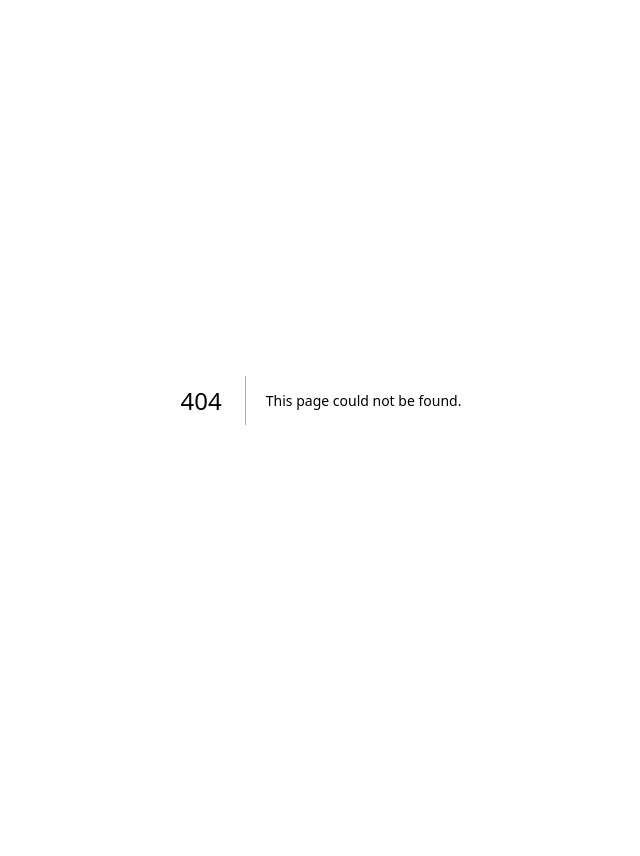
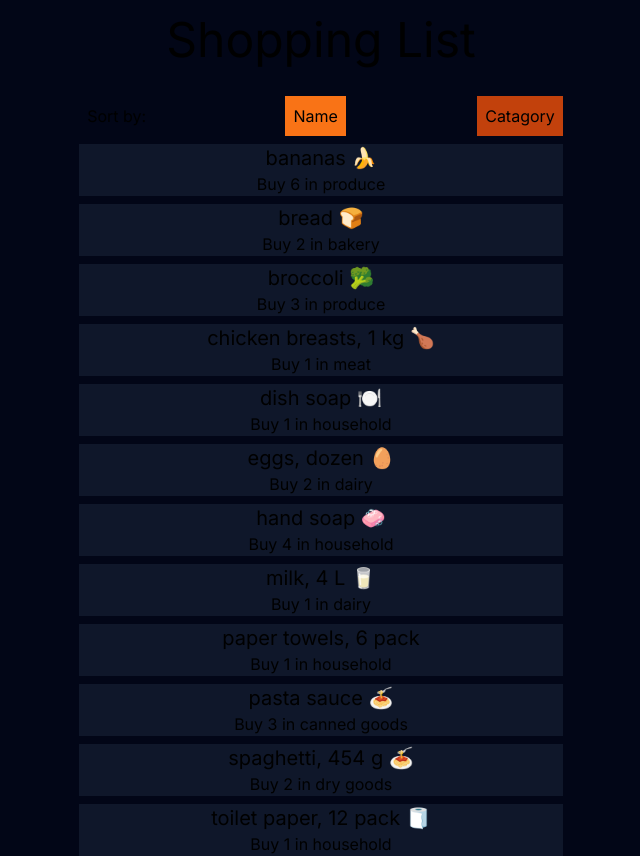
Before and after one commit to JotWaraich/cprg306-assignments, a Next.js app: page /week-5 in a window 1280 px wide. Before the commit this address had no page. Shown: the whole page, without its empty margins (319-959 px from the left). Before the commit the page ends 800 px from the top, so only its background shows below. Built offline with nearby package versions, Linux system fonts and the light colour scheme.

Commit message:
week 5 assinement done

```diff
--- a/app/page.js
+++ b/app/page.js
@@ -29,6 +29,14 @@ export default function Home() {
             Week 4
           </Link>
         </div>
+        <div>
+          <Link
+            href="/week-5"
+            className="w-44 border border-blue-600 bg-blue-600 rounded-md p-2"
+          >
+            Week 5
+          </Link>
+        </div>
       </div>
     </div>
   );
--- /dev/null
+++ b/app/week-5/item-list.js
@@ -0,0 +1,60 @@
+"use client";
+
+import Item from "./item";
+import List from "./items.json";
+import { useState, useEffect } from "react";
+
+const ItemList = () => {
+  const [sortBy, setSortBy] = useState("name");
+  const [color, setColor] = useState("name");
+  const data = [...List].sort((a, b) => {
+    if (sortBy === "catagory") {
+      if (a.category < b.category) return -1;
+    }
+    if (sortBy === "name") {
+      if (a.name < b.name) return -1;
+    }
+  });
+
+  const nameClick = () => {
+    setSortBy("name");
+    setColor("name");
+  };
+  const catagoryClick = () => {
+    setSortBy("catagory");
+    setColor("catagory");
+  };
+  return (
+    <div className="flex flex-col gap-2">
+      <div className="flex flex-row gap-5 w-full justify-between">
+        <p className="p-2">Sort by:</p>
+        <button
+          className={`p-2 ${
+            color === "name" ? "bg-orange-500" : "bg-orange-700"
+          }`}
+          onClick={nameClick}
+        >
+          Name
+        </button>
+        <button
+          className={`p-2 ${
+            color === "catagory" ? "bg-orange-500" : "bg-orange-700"
+          }`}
+          onClick={catagoryClick}
+        >
+          Catagory
+        </button>
+      </div>
+      {data.map((item, index) => (
+        <Item
+          key={index}
+          name={item.name}
+          quantity={item.quantity}
+          category={item.category}
+        />
+      ))}
+    </div>
+  );
+};
+
+export default ItemList;
--- /dev/null
+++ b/app/week-5/item.js
@@ -0,0 +1,15 @@
+import { Catamaran } from "next/font/google";
+import React from "react";
+
+const Item = ({ name, quantity, category }) => {
+  return (
+    <div className="flex flex-col px-32 bg-[#0f172a] items-center">
+      <h1 className="text-xl">{name}</h1>
+      <p>
+        Buy {quantity} in {category}
+      </p>
+    </div>
+  );
+};
+
+export default Item;
--- /dev/null
+++ b/app/week-5/items.json
@@ -0,0 +1,74 @@
+[
+  {
+    "id": "1h2GJKH12gkHG31h1H",
+    "name": "milk, 4 L 🥛",
+    "quantity": 1,
+    "category": "dairy"
+  },
+  {
+    "id": "2KJH3k2j3H1k2J3K1H",
+    "name": "bread 🍞",
+    "quantity": 2,
+    "category": "bakery"
+  },
+  {
+    "id": "3h2KJH3k2j3H1k2J3",
+    "name": "eggs, dozen 🥚",
+    "quantity": 2,
+    "category": "dairy"
+  },
+  {
+    "id": "4k2J3K1H2GJKH12gk",
+    "name": "bananas 🍌",
+    "quantity": 6,
+    "category": "produce"
+  },
+  {
+    "id": "5H1h1H2KJH3k2j3H",
+    "name": "broccoli 🥦",
+    "quantity": 3,
+    "category": "produce"
+  },
+  {
+    "id": "6H1k2J3K1H2GJKH1",
+    "name": "chicken breasts, 1 kg 🍗",
+    "quantity": 1,
+    "category": "meat"
+  },
+  {
+    "id": "7gkHG31h1H2KJH3k",
+    "name": "pasta sauce 🍝",
+    "quantity": 3,
+    "category": "canned goods"
+  },
+  {
+    "id": "8j3H1k2J3K1H2GJK",
+    "name": "spaghetti, 454 g 🍝",
+    "quantity": 2,
+    "category": "dry goods"
+  },
+  {
+    "id": "9H12gkHG31h1H2KJ",
+    "name": "toilet paper, 12 pack 🧻",
+    "quantity": 1,
+    "category": "household"
+  },
+  {
+    "id": "10H3k2j3H1k2J3K1",
+    "name": "paper towels, 6 pack",
+    "quantity": 1,
+    "category": "household"
+  },
+  {
+    "id": "11k2J3K1H2GJKH12",
+    "name": "dish soap 🍽️",
+    "quantity": 1,
+    "category": "household"
+  },
+  {
+    "id": "12GJKH12gkHG31h1",
+    "name": "hand soap 🧼",
+    "quantity": 4,
+    "category": "household"
+  }
+]
--- /dev/null
+++ b/app/week-5/page.js
@@ -0,0 +1,12 @@
+import ItemList from "./item-list";
+
+const page = () => {
+  return (
+    <div className="flex justify-center items-center flex-col gap-4 bg-[#020617]">
+      <h1 className="text-5xl my-4">Shopping List</h1>
+      <div className="flex flex-col gap-4">{<ItemList />}</div>
+    </div>
+  );
+};
+
+export default page;
```
